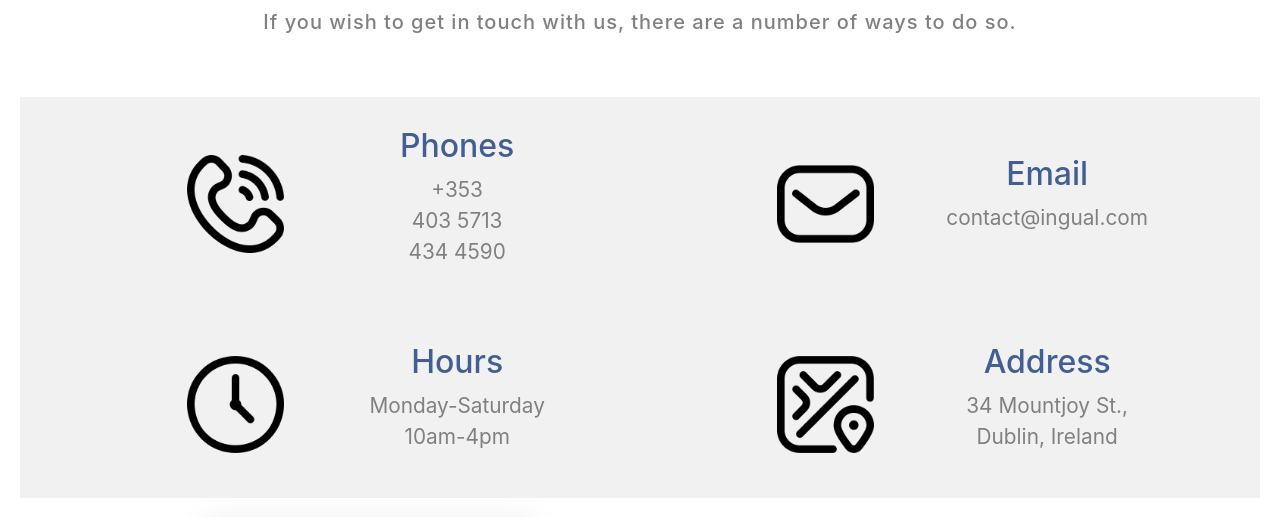
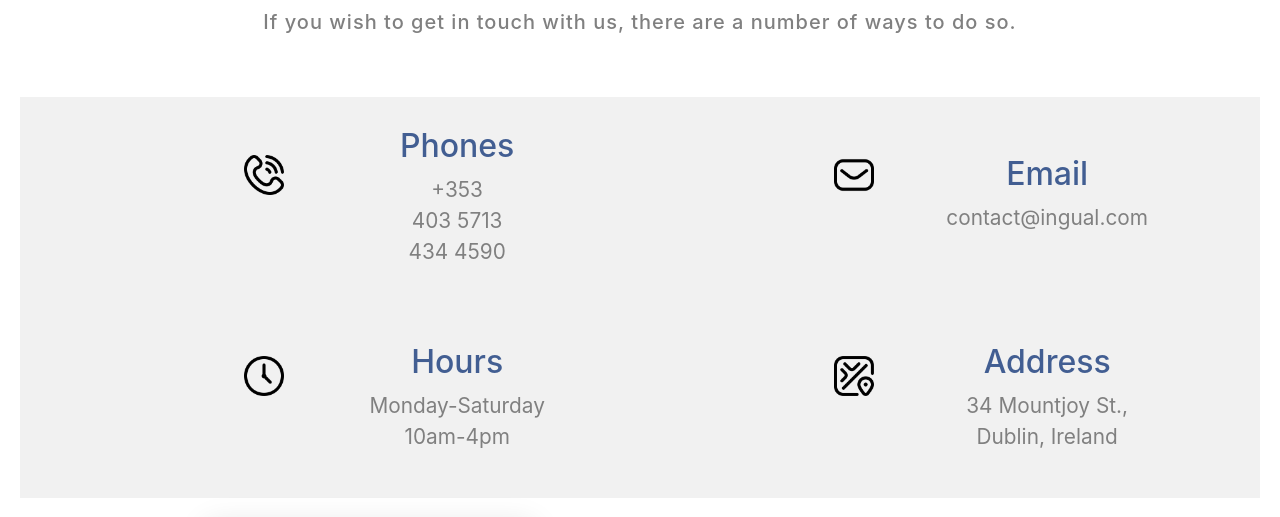
Before and after one commit to Ingual/Ingual, a plain HTML site: page contact.html in a window 1280 px wide. Shown: the part 283-800 px from the top of the page. Drawn offline with nearby package versions, Linux system fonts and the light colour scheme.

Commit message:
Update contact.css

```diff
--- a/css/contact.css
+++ b/css/contact.css
@@ -84,7 +84,7 @@
 }
 
 img {
-  width: 40%;
+  width: 40px;
 }
 
 .flexbox-container-icons h5{
```
